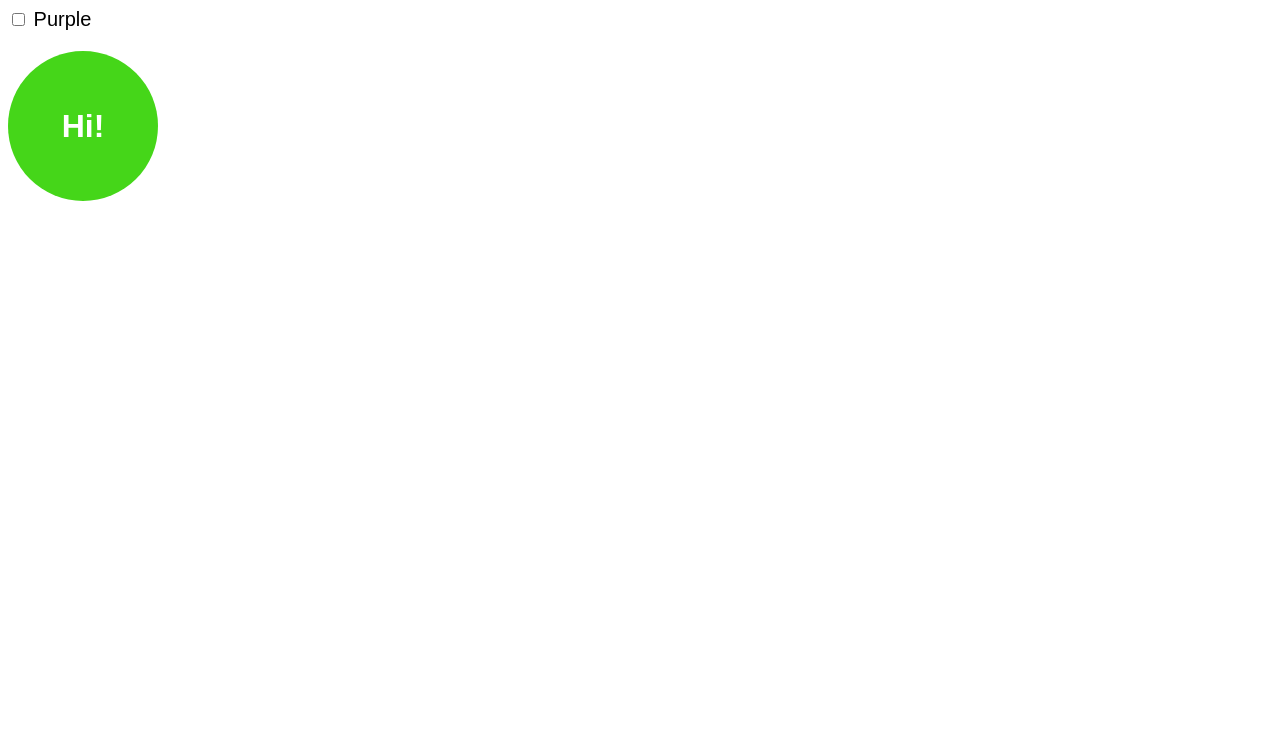
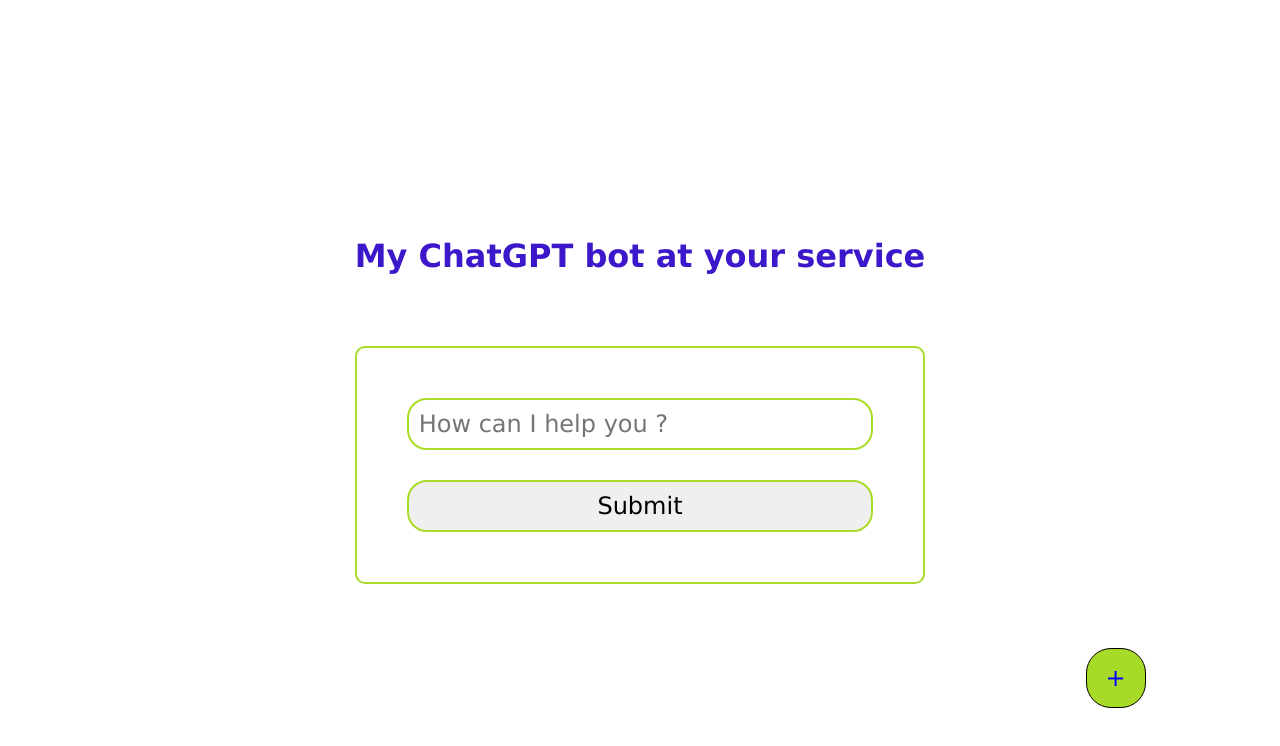
Before and after one commit to MaudHutch86/vueProject, a plain HTML site: page index.html in a window 1280 px wide. Drawn offline with nearby package versions, Linux system fonts and the light colour scheme.

Commit message:
create GPT bot with vue.js

```diff
--- a/app.js
+++ b/app.js
@@ -1,2 +1,19 @@
 let vm = Vue.createApp({
+  data() {
+    return {
+      title: 'My ChatGPT bot at your service',
+      isClicked: false
+    };
+  },
+  methods: {
+    toggleBackgroundColor() {
+      this.isClicked = !this.isClicked;
+      if (this.isClicked) {
+        document.body.classList.add('clicked');
+      } else {
+        document.body.classList.remove('clicked');
+      }
+    }
+  }
+
 }).mount('#app')
--- a/index.html
+++ b/index.html
@@ -1,24 +1,23 @@
-<!DOCTYPE>
+<!DOCTYPE >
 <html>
-
   <head>
     <title>VueJS Course</title>
     <link rel="stylesheet" type="text/css" href="main.css" />
   </head>
 
   <body>
-  <div id="app">
-    <label>
-      <input type="checkbox" /> Purple
-    </label>
-
-    <div class="circle">
-      Hi!
+    <div id="app" :class="{clicked : isClicked}">
+      <div id="formBackground" :class="{clicked : isClicked}">
+        <h1 class="title">{{ title }}</h1>
+        <form >
+          <input type="text" placeholder="How can I help you ?" />
+          <button type="submit">Submit</button>
+        </form>
+        <button class="round-button" @click=' toggleBackgroundColor'>+</button>
       </div>
     </div>
 
     <script src="https://unpkg.com/vue@next"></script>
     <script src="app.js"></script>
   </body>
-
 </html>
--- a/main.css
+++ b/main.css
@@ -1,39 +1,55 @@
-body{
-  font-size: 20px;
-  font-family: sans-serif;
-}
-label{
-  margin-bottom: 20px;
-  font-size: 20px;
-  display: block;
-}
-select{
-  font-size: 20px;
-  margin-bottom: 20px;
-}
-input[type=number]{
-  display: block;
-  font-size: 20px;
-  margin-bottom: 20px;
-}
-.circle{
-  width: 150px;
-  height: 150px;
-  border-radius: 100%;
-  background-color: #45D619;
-  text-align: center;
-  color: #fff;
-  line-height: 150px;
-  font-size: 32px;
-  font-weight: bold;
+#app {
+  position: relative;
+  display: flex;
+  flex-direction: column;
+  align-items: center;
+  justify-content: center;
+  min-height: 100vh;
+  margin: 0;
+  transition: background-color 0.3s;
+  font-family: 'Lucida Sans', 'Lucida Sans Regular', 'Lucida Grande', 'Lucida Sans Unicode', Verdana, sans-serif;
 }
 
-.purple{
-  background-color: #767DEA;
+.clicked{
+  background-color: rgb(60, 24, 202);
 }
-.text-black{
-  color: #424242;
+
+.title{
+  color: rgb(60, 24, 202);
+  padding-bottom: 50px;
 }
-.text-orange{
-  color: #FFC26F;
+
+form {
+  display: flex;
+  flex-direction: column;
+  gap: 30px;
+  border: 2px solid rgb(168, 219, 39);
+ padding: 50px;
+ border-radius: 10px;
 }
+
+input, button {
+  padding: 10px;
+  font-size: 1.5rem;
+  border-radius: 20px;
+  border: 2px solid rgb(168, 219, 39);
+  font-family: 'Lucida Sans', 'Lucida Sans Regular', 'Lucida Grande', 'Lucida Sans Unicode', Verdana, sans-serif;
+}
+
+.round-button {
+  position: absolute;
+  right: 10%;
+  top: 80%;
+  width: 60px;
+  height: 60px;
+  border-radius: 25px; /* Makes the button round */
+  border:1px solid black;
+  background-color: rgb(168, 219, 39);
+  color: blue;
+  font-size: 24px;
+  cursor: pointer;
+}
+
+.round-button:hover {
+  background-color: #45a049; /* Changes color on hover */
+}
```
Lines whose indentation alone changed are shown as unchanged.
